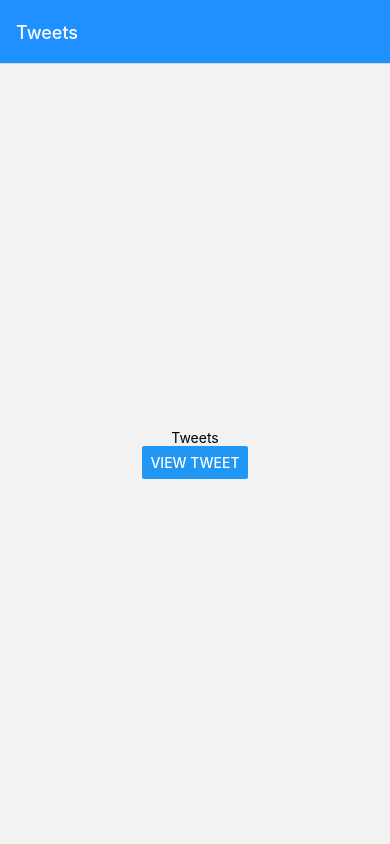
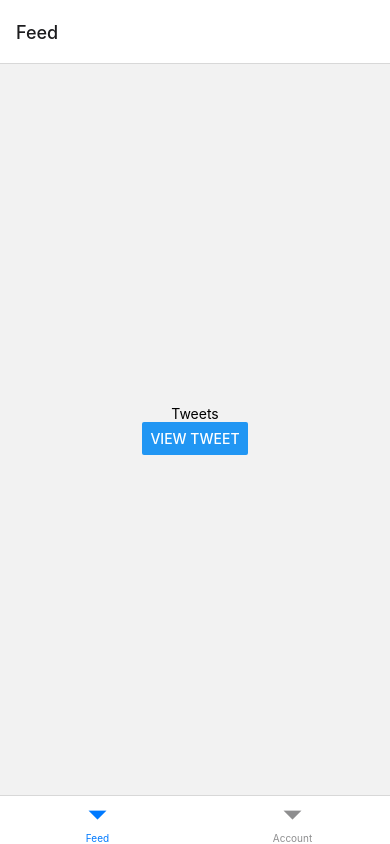
Before and after one commit to sksurendrakmr/react-navigation-playground, a React Native app: screen / in a window 390 px wide. Built offline with nearby package versions, Linux system fonts and the light colour scheme.

Commit message:
Creating TabNavigator

```diff
--- a/App.tsx
+++ b/App.tsx
@@ -10,6 +10,8 @@
   StackRouterOptions,
   useNavigation,
 } from '@react-navigation/native';
+
+import {createBottomTabNavigator} from '@react-navigation/bottom-tabs';
 
 type RootParamList = {
   TweetDetails: {id: number};
@@ -38,6 +40,12 @@
       title="View Tweet"
       onPress={() => navigation.navigate('TweetDetails', {id: 1})}
     />
+  </Screen>
+);
+
+const Account = () => (
+  <Screen>
+    <Text>Account</Text>
   </Screen>
 );
 
@@ -118,10 +126,26 @@
     />
   </Stack.Navigator>
 );
+
+/**
+ * Bottom Tab Implementation
+ * createBottomTabNavigator() return an object which has two properties.
+ * Navigator and Screen which are react components.
+ *
+ * Each Screen component will represent a tab in our app.
+ */
+const Tab = createBottomTabNavigator();
+
+const TabNavigator = () => (
+  <Tab.Navigator>
+    <Tab.Screen name="Feed" component={Tweets} />
+    <Tab.Screen name="Account" component={Account} />
+  </Tab.Navigator>
+);
 export default function App() {
   return (
     <NavigationContainer>
-      <StackNavigator />
+      <TabNavigator />
     </NavigationContainer>
   );
 }
--- a/package.json
+++ b/package.json
@@ -10,6 +10,7 @@
     "lint": "eslint . --ext .js,.jsx,.ts,.tsx"
   },
   "dependencies": {
+    "@react-navigation/bottom-tabs": "^6.2.0",
     "@react-navigation/native": "^6.0.8",
     "@react-navigation/native-stack": "^6.5.0",
     "react": "17.0.2",
```
